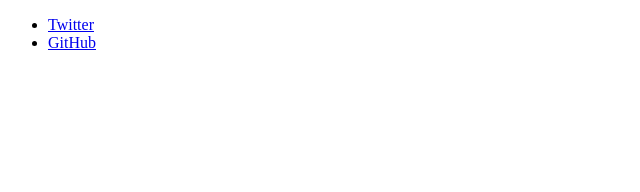
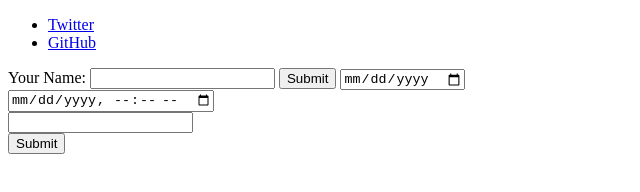
Before and after one commit to The-HMI-Guy/WebDevelopment-HTML, a plain HTML site: page Personal Site/contact.html in a window 1280 px wide. Shown: the whole page, without its empty margins (0-640 px from the left). Drawn offline with Linux system fonts and the light colour scheme.

Commit message:
format changes

```diff
--- a/Personal Site/contact.html
+++ b/Personal Site/contact.html
@@ -9,5 +9,14 @@
       <li><a href="https://twitter.com/The_HMI_Guy">Twitter</a></li>
       <li><a href="https://github.com/The-HMI-Guy">GitHub</a></li>
     </ul>
+    <form class="" action="index.html" method="post">
+      <label>Your Name:</label>
+      <input type="text" name="" value="" />
+      <input type="submit" name="" />
+      <input type="date" name="" /><br />
+      <input type="datetime-local" name="" /><br />
+      <input type="email" name="" /><br />
+      <input type="submit" name="" /><br />
+    </form>
   </body>
 </html>
```
